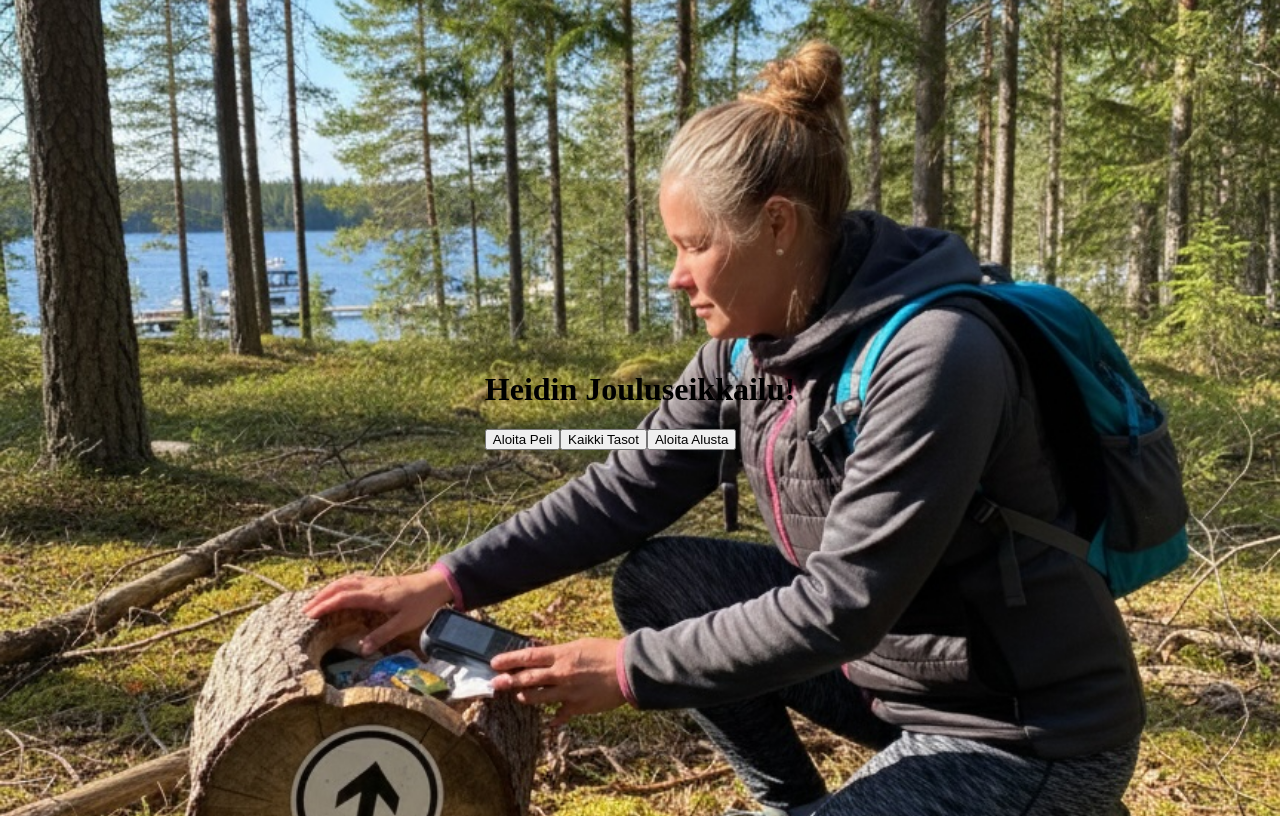
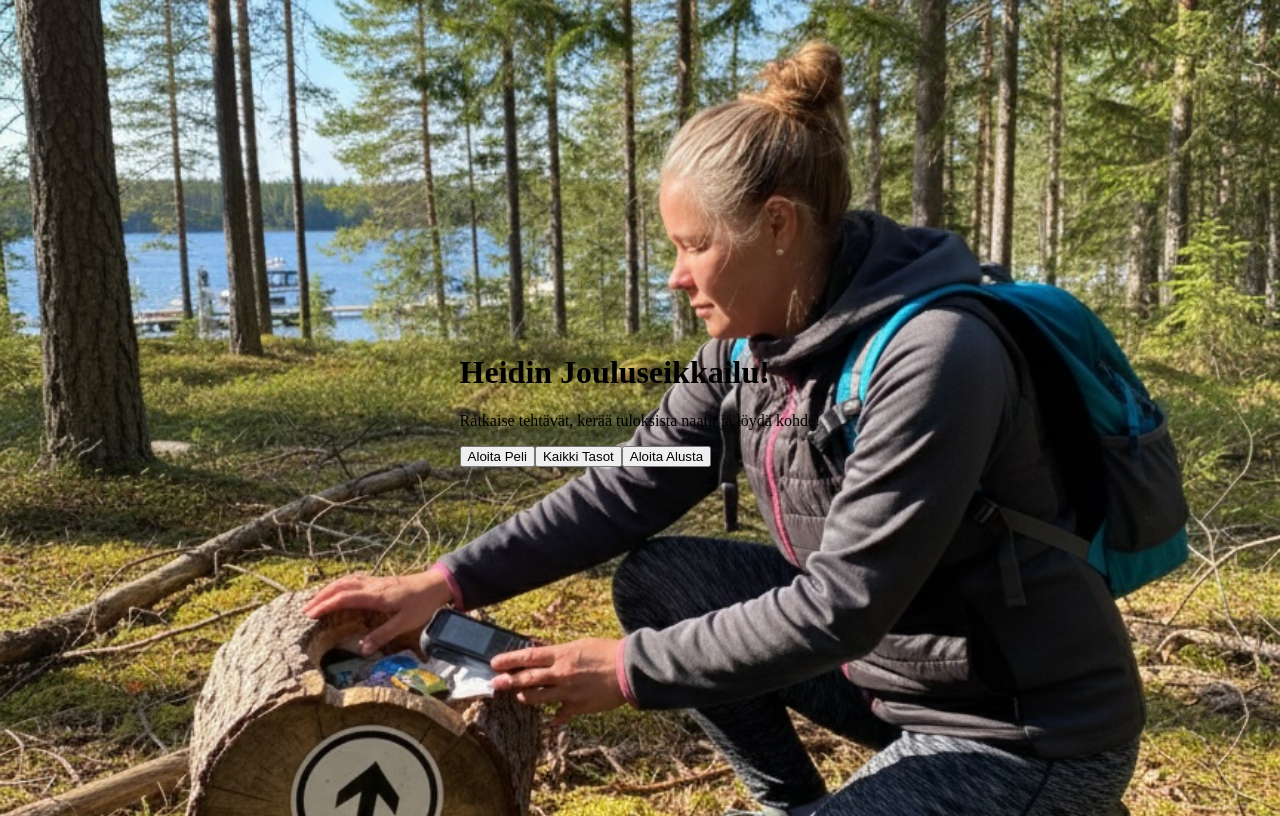
Before and after one commit to grande-fi/heidin-jouluseikkailu, a Next.js app: page / in a window 1280 px wide. Built offline with nearby package versions, Linux system fonts and the light colour scheme.

Commit message:
update
text update

```diff
--- a/app/layout.js
+++ b/app/layout.js
@@ -3,7 +3,7 @@ import './globals.css';
 
 export const metadata = {
   title: 'Heidin Jouluseikkailu',
-  description: 'Ratkaise tehtävät ja löydä määränpää'
+  description: 'Ratkaise tehtävät, kerää tuloksista naatit ja löydä kohde!'
 };
 
 export default function RootLayout({ children }) {
--- a/app/page.js
+++ b/app/page.js
@@ -65,6 +65,10 @@ export default function MainMenu() {
           {fi.appTitle}
         </h1>
 
+		<p className="text-white text-lg mb-6">
+          Ratkaise tehtävät, kerää tuloksista naatit ja löydä kohde!
+        </p>
+
         <div className="flex flex-col gap-4">
           <Button
             onClick={startPuzzle}
```
